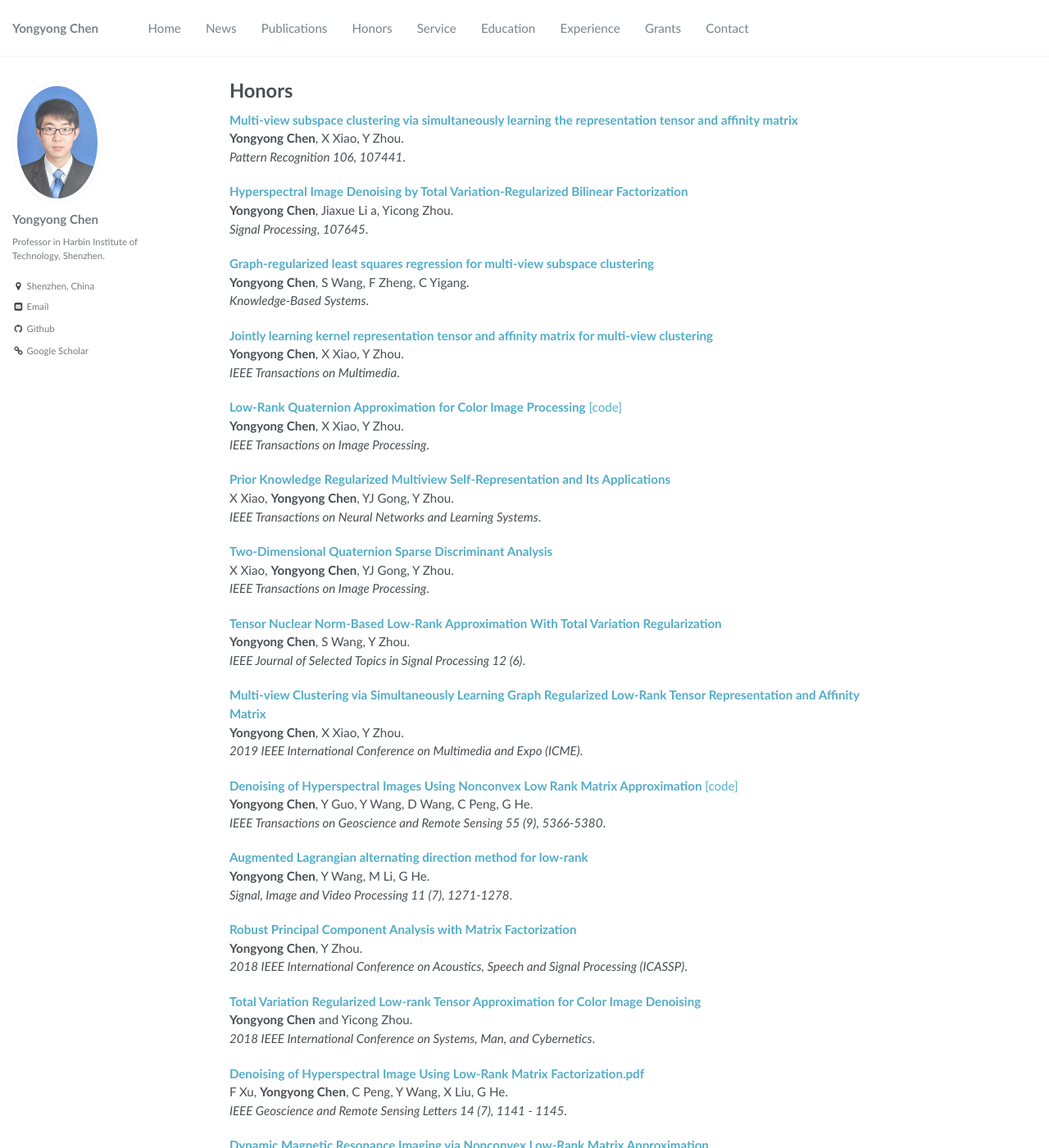
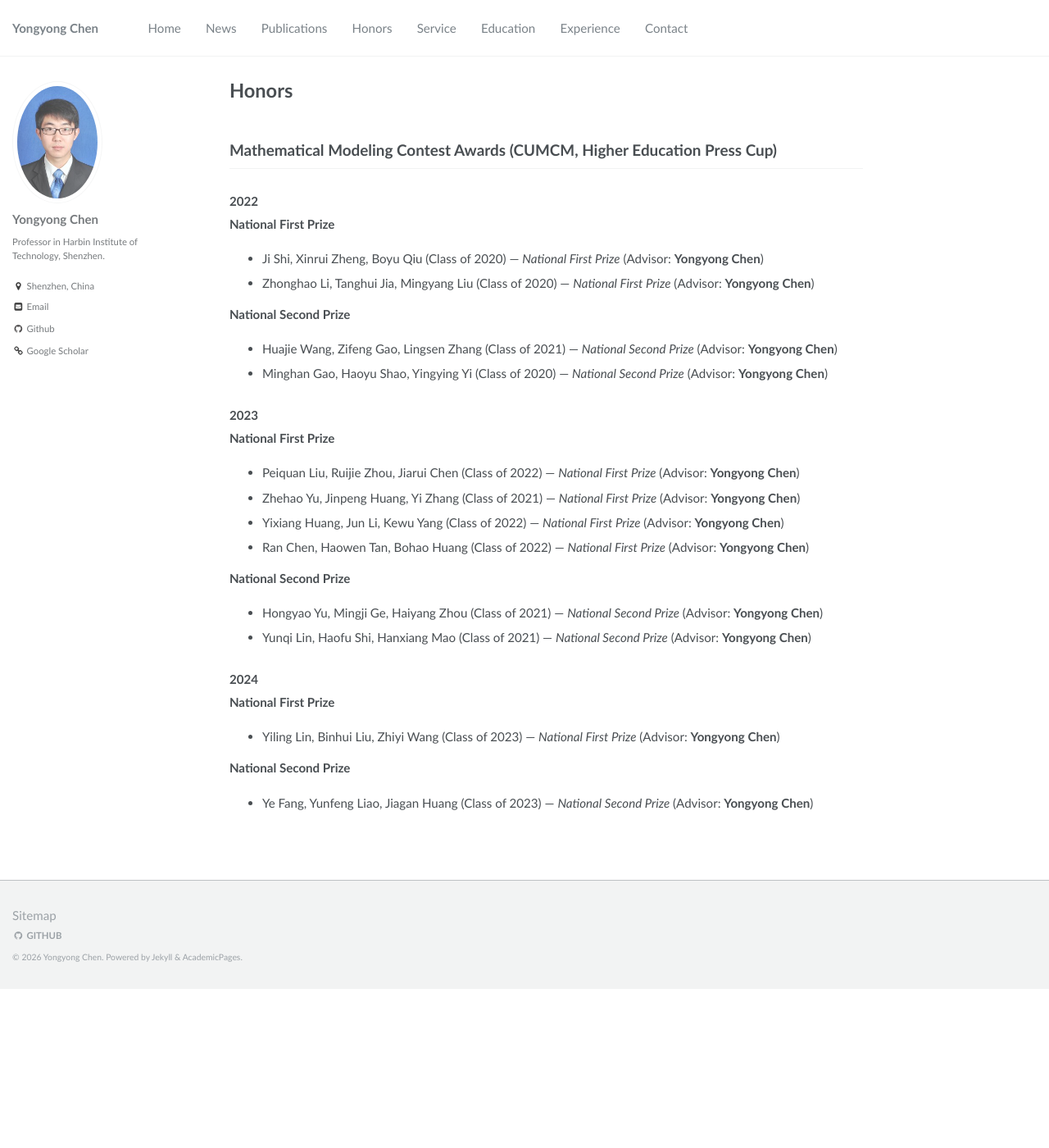
Before and after one commit to cyyhit/cyyhit.github.io, a Jekyll site: the page built from _pages/Honors.md, in a window 1280 px wide and 1400 px high. Shown: the whole window at 82% size. Built offline with Jekyll 4.4.1, drawn with Linux system fonts in a browser that asks for light colours; some of the changed text lies outside the part shown.

Commit message:
Update homepage content and styling

```diff
--- a/_data/navigation.yml
+++ b/_data/navigation.yml
@@ -13,7 +13,7 @@ main:
     url: /education/
   - title: "Experience"
     url: /experience/
-  - title: "Grants"
-    url: /grants/
+  # - title: "Grants"
+  #   url: /grants/
   - title: "Contact"
     url: /contact/
--- a/_pages/Honors.md
+++ b/_pages/Honors.md
@@ -4,71 +4,32 @@ permalink: /honors/
 author_profile: true
 ---
 
-<b>[Multi-view subspace clustering via simultaneously learning the representation tensor and affinity matrix](http://cyyhit.github.io/files/1-Multi-view subspace clustering via simultaneously learning the representation tensor and affinity matrix.pdf)</b> <br>
-<b>Yongyong Chen</b>, X Xiao, Y Zhou.<br>
-<i>Pattern Recognition 106, 107441</i>.
 
-<b>[Hyperspectral Image Denoising by Total Variation-Regularized Bilinear Factorization](http://cyyhit.github.io/files/2-Hyperspectral Image Denoising by Total Variation-Regularized Bilinear Factorization.pdf)</b> <br>
-<b>Yongyong Chen</b>, Jiaxue Li a, Yicong Zhou.<br>
-<i>Signal Processing, 107645</i>.
+## Mathematical Modeling Contest Awards (CUMCM, Higher Education Press Cup)
 
-<b>[Graph-regularized least squares regression for multi-view subspace clustering](http://cyyhit.github.io/files/3-Graph-regularized least squares regression for multi-view subspace clustering.pdf)</b> <br>
-<b>Yongyong Chen</b>, S Wang, F Zheng, C Yigang.<br>
-<i>Knowledge-Based Systems</i>.
+### 2022
+**National First Prize**
+- Ji Shi, Xinrui Zheng, Boyu Qiu (Class of 2020) — *National First Prize* (Advisor: **Yongyong Chen**)
+- Zhonghao Li, Tanghui Jia, Mingyang Liu (Class of 2020) — *National First Prize* (Advisor: **Yongyong Chen**)
 
-<b>[Jointly learning kernel representation tensor and affinity matrix for multi-view clustering](http://cyyhit.github.io/files/4-Jointly learning kernel representation tensor and affinity matrix for multi-view clustering.pdf)</b> <br>
-<b>Yongyong Chen</b>, X Xiao, Y Zhou.<br>
-<i>IEEE Transactions on Multimedia</i>.
+**National Second Prize**
+- Huajie Wang, Zifeng Gao, Lingsen Zhang (Class of 2021) — *National Second Prize* (Advisor: **Yongyong Chen**)
+- Minghan Gao, Haoyu Shao, Yingying Yi (Class of 2020) — *National Second Prize* (Advisor: **Yongyong Chen**)
 
-<b>[Low-Rank Quaternion Approximation for Color Image Processing](http://cyyhit.github.io/files/5-Low-Rank Quaternion Approximation for Color Image Processing.pdf)</b>
-[[code]](https://github.com/cyyhit/code) <br>
-<b>Yongyong Chen</b>, X Xiao, Y Zhou.<br>
-<i>IEEE Transactions on Image Processing</i>.
+### 2023
+**National First Prize**
+- Peiquan Liu, Ruijie Zhou, Jiarui Chen (Class of 2022) — *National First Prize* (Advisor: **Yongyong Chen**)
+- Zhehao Yu, Jinpeng Huang, Yi Zhang (Class of 2021) — *National First Prize* (Advisor: **Yongyong Chen**)
+- Yixiang Huang, Jun Li, Kewu Yang (Class of 2022) — *National First Prize* (Advisor: **Yongyong Chen**)
+- Ran Chen, Haowen Tan, Bohao Huang (Class of 2022) — *National First Prize* (Advisor: **Yongyong Chen**)
 
-<b>[Prior Knowledge Regularized Multiview Self-Representation and Its Applications](http://cyyhit.github.io/files/6-Prior Knowledge Regularized Multiview Self-Representation and Its Applications.pdf)</b> <br>
-X Xiao, <b>Yongyong Chen</b>, YJ Gong, Y Zhou.<br>
-<i>IEEE Transactions on Neural Networks and Learning Systems</i>.
+**National Second Prize**
+- Hongyao Yu, Mingji Ge, Haiyang Zhou (Class of 2021) — *National Second Prize* (Advisor: **Yongyong Chen**)
+- Yunqi Lin, Haofu Shi, Hanxiang Mao (Class of 2021) — *National Second Prize* (Advisor: **Yongyong Chen**)
 
-<b>[Two-Dimensional Quaternion Sparse Discriminant Analysis](http://cyyhit.github.io/files/7-Two-Dimensional Quaternion Sparse Discriminant Analysis.pdf)</b> <br>
-X Xiao, <b>Yongyong Chen</b>, YJ Gong, Y Zhou.<br>
-<i>IEEE Transactions on Image Processing</i>.
+### 2024
+**National First Prize**
+- Yiling Lin, Binhui Liu, Zhiyi Wang (Class of 2023) — *National First Prize* (Advisor: **Yongyong Chen**)
 
-<b>[Tensor Nuclear Norm-Based Low-Rank Approximation With Total Variation Regularization](http://cyyhit.github.io/files/8-Tensor Nuclear Norm-Based Low-Rank Approximation With Total Variation Regularization.pdf)</b> <br>
-<b>Yongyong Chen</b>, S Wang, Y Zhou.<br>
-<i>IEEE Journal of Selected Topics in Signal Processing 12 (6)</i>.
-
-<b>[Multi-view Clustering via Simultaneously Learning Graph Regularized Low-Rank Tensor Representation and Affinity Matrix](http://cyyhit.github.io/files/9-Multi-view Clustering via Simultaneously Learning Graph Regularized Low-Rank Tensor Representation and Affinity Matrix.pdf)</b> <br>
-<b>Yongyong Chen</b>, X Xiao, Y Zhou.<br>
-<i>2019 IEEE International Conference on Multimedia and Expo (ICME)</i>.
-
-<b>[Denoising of Hyperspectral Images Using Nonconvex Low Rank Matrix Approximation](http://cyyhit.github.io/files/10-Denoising of Hyperspectral Images Using Nonconvex Low Rank Matrix Approximation.pdf)</b> [[code]](https://github.com/cyyhit/code) <br>
-<b>Yongyong Chen</b>, Y Guo, Y Wang, D Wang, C Peng, G He.<br>
-<i>IEEE Transactions on Geoscience and Remote Sensing 55 (9), 5366-5380</i>.
-
-<b>[Augmented Lagrangian alternating direction method for low-rank](http://cyyhit.github.io/files/11-Augmented Lagrangian alternating direction method for low-rank.pdf)</b> <br>
-<b>Yongyong Chen</b>, Y Wang, M Li, G He.<br>
-<i>Signal, Image and Video Processing 11 (7), 1271-1278</i>.
-
-<b>[Robust Principal Component Analysis with Matrix Factorization](http://cyyhit.github.io/files/12-Robust Principal Component Analysis with Matrix Factorization.pdf)</b> <br>
-<b>Yongyong Chen</b>, Y Zhou.<br>
-<i>2018 IEEE International Conference on Acoustics, Speech and Signal Processing (ICASSP)</i>.
-
-<b>[Total Variation Regularized Low-rank Tensor Approximation for Color Image Denoising](http://cyyhit.github.io/files/13-Total Variation Regularized Low-rank Tensor Approximation for Color Image Denoising.pdf)</b> <br>
-<b>Yongyong Chen</b> and Yicong Zhou.<br>
-<i>2018 IEEE International Conference on Systems, Man, and Cybernetics</i>.
-
-<b>[Denoising of Hyperspectral Image Using Low-Rank Matrix Factorization.pdf](http://cyyhit.github.io/files/14-Denoising of Hyperspectral Image Using Low-Rank Matrix Factorization.pdf.pdf)</b> <br>
-F Xu, <b>Yongyong Chen</b>, C Peng, Y Wang, X Liu, G He.<br>
-<i>IEEE Geoscience and Remote Sensing Letters 14 (7), 1141 - 1145</i>.
-
-<b>[Dynamic Magnetic Resonance Imaging via Nonconvex Low-Rank Matrix Approximation](http://cyyhit.github.io/files/15-Dynamic Magnetic Resonance Imaging via Nonconvex Low-Rank Matrix Approximation.pdf)</b> <br>
-F Xu, J Han, Y Wang, M Chen, <b>Yongyong Chen</b>, G He, Y Hu.<br>
-<i>IEEE Access 5, 1958-1966</i>.
-
-<b>[Image Projection Ridge Regression for Subspace Clustering](http://cyyhit.github.io/files/16-Image Projection Ridge Regression for Subspace Clustering.pdf)</b> <br>
-C Peng, Z Kang, F Xu, <b>Yongyong Chen</b>, Q Cheng.<br>
-<i>IEEE Signal Processing Letters 24 (7), 991-995</i>.
-
-<b>[Robust principal component analysis A factorization-based approach with linear complexity](http://cyyhit.github.io/files/17-Robust principal component analysis A factorization-based approach with linear complexity.pdf)</b> <br>
-C Peng, <b>Yongyong Chen</b>, Z Kang, C Chen, Q Cheng.<br>
-<i>Information Sciences 513, 581-599</i>.
+**National Second Prize**
+- Ye Fang, Yunfeng Liao, Jiagan Huang (Class of 2023) — *National Second Prize* (Advisor: **Yongyong Chen**)
```
Also changed, not shown: _pages/about.md (+1 -1 lines), _pages/education.md (+3 -0 lines), _pages/news.md (+2 -4 lines), _pages/service.md (+12 -2 lines).
